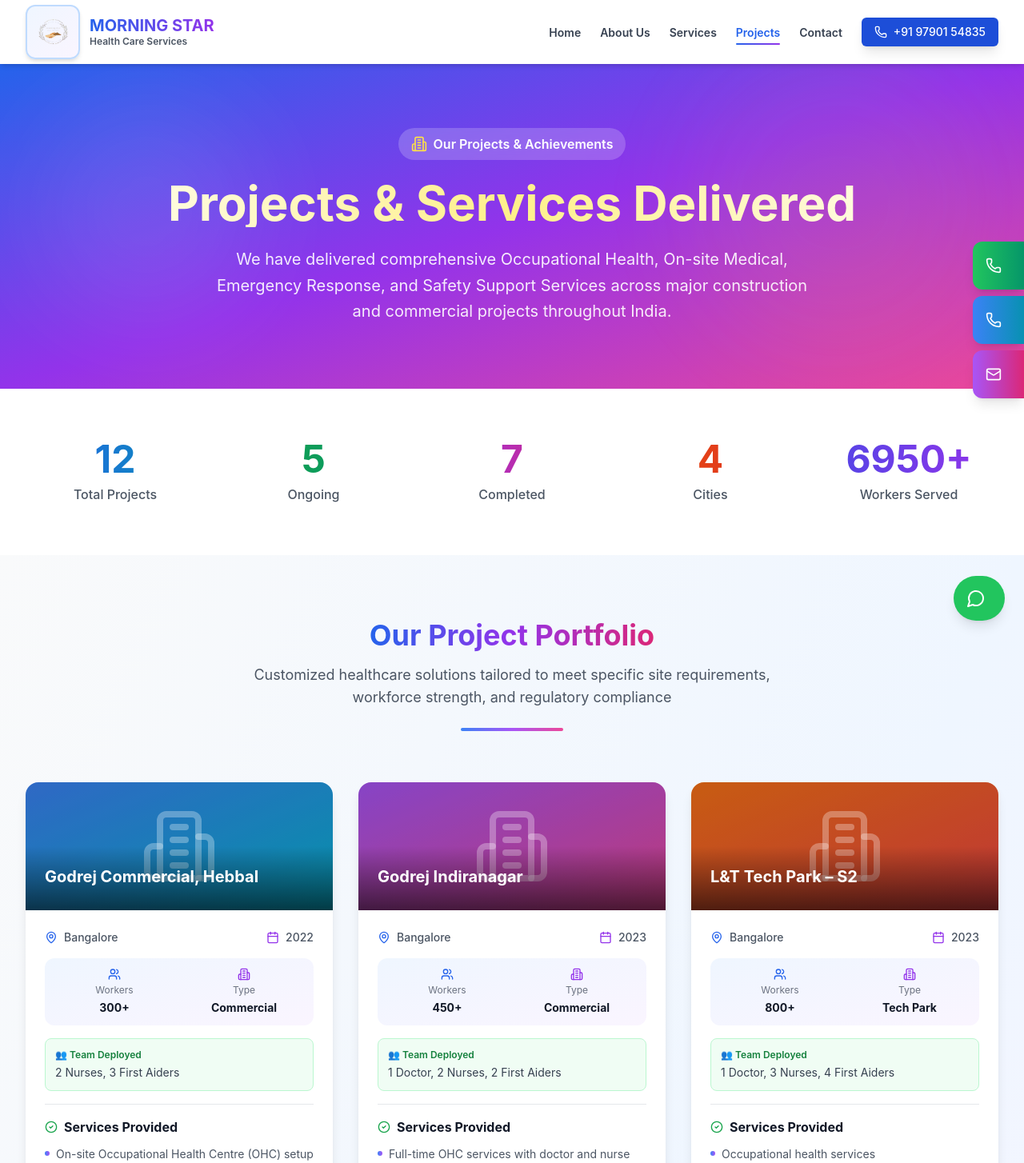
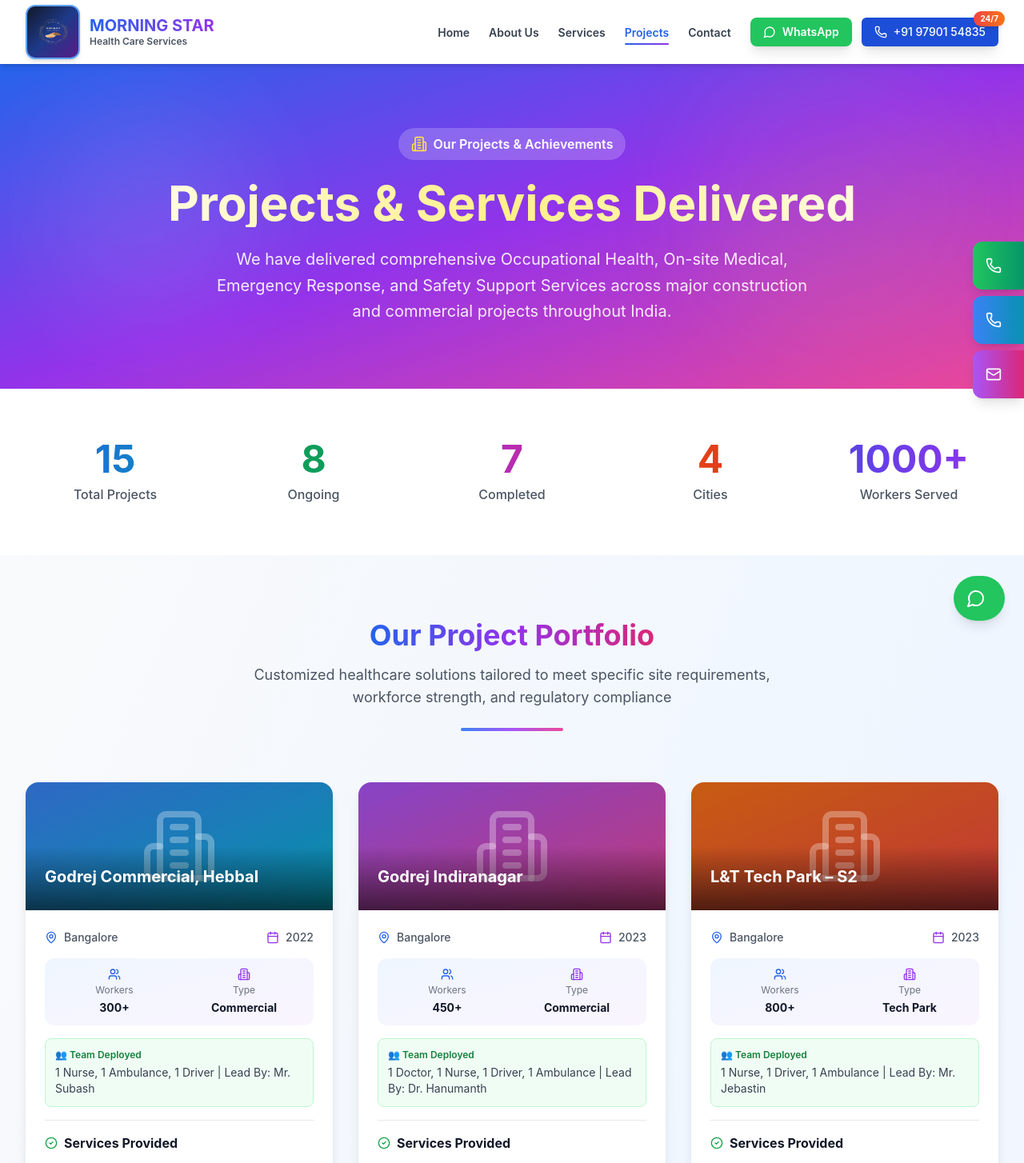
Before and after one commit to Praveennnnn/ambulanceService, a React (Vite) app: page /projects in a window 1280 px wide. Shown: the top 1454 px of the page at 80% size. Built offline with nearby package versions, Linux system fonts and the light colour scheme.

Commit message:
finallyy

```diff
--- a/src/components/Navbar.jsx
+++ b/src/components/Navbar.jsx
@@ -1,6 +1,6 @@
-import React, { useState, useEffect } from 'react';
+import React, { useState, useEffect, useRef } from 'react';
 import { Link, useLocation } from 'react-router-dom';
-import { Menu, X, Phone } from 'lucide-react';
+import { Menu, X, Phone, MessageCircle } from 'lucide-react';
 import { Button } from './ui/Button';
 import { motion, AnimatePresence } from 'framer-motion';
 import logo from '../images/image_2/logo-MS.png';
@@ -9,6 +9,7 @@
   const [isOpen, setIsOpen] = useState(false);
   const [scrolled, setScrolled] = useState(false);
   const location = useLocation();
+  const mobileMenuRef = useRef(null);
 
   useEffect(() => {
     const handleScroll = () => {
@@ -17,6 +18,40 @@
     window.addEventListener('scroll', handleScroll);
     return () => window.removeEventListener('scroll', handleScroll);
   }, []);
+
+  // Lock body scroll when mobile menu is open
+  useEffect(() => {
+    if (isOpen) {
+      document.body.style.overflow = 'hidden';
+    } else {
+      document.body.style.overflow = 'unset';
+    }
+    return () => {
+      document.body.style.overflow = 'unset';
+    };
+  }, [isOpen]);
+
+  // Close menu on Escape key
+  useEffect(() => {
+    const handleEscape = (e) => {
+      if (e.key === 'Escape' && isOpen) {
+        setIsOpen(false);
+      }
+    };
+    document.addEventListener('keydown', handleEscape);
+    return () => document.removeEventListener('keydown', handleEscape);
+  }, [isOpen]);
+
+  // Close menu when clicking outside
+  useEffect(() => {
+    const handleClickOutside = (e) => {
+      if (mobileMenuRef.current && !mobileMenuRef.current.contains(e.target) && isOpen) {
+        setIsOpen(false);
+      }
+    };
+    document.addEventListener('mousedown', handleClickOutside);
+    return () => document.removeEventListener('mousedown', handleClickOutside);
+  }, [isOpen]);
 
   const navLinks = [
     { name: 'Home', path: '/' },
@@ -38,12 +73,12 @@
         <div className="flex justify-between items-center h-20">
           {/* Logo */}
           <Link to="/" className="flex items-center gap-3 group">
-            <div className="bg-gradient-to-br from-blue-50 to-purple-50 p-2 rounded-xl border-2 border-blue-200 shadow-md group-hover:shadow-lg group-hover:border-blue-400 transition-all duration-300">
+            <div className="relative bg-gradient-to-br from-gray-900 via-blue-900 to-purple-900 p-2 rounded-xl border-2 border-blue-400 shadow-md group-hover:shadow-lg group-hover:border-blue-300 transition-all duration-300 overflow-hidden">
               <img
                 src={logo}
                 alt="Morning Star Health Care Services"
-                className="h-12 w-12 object-contain group-hover:scale-110 transition-transform duration-300"
-                loading="lazy"
+                className="h-12 w-12 object-contain group-hover:scale-110 transition-transform duration-300 relative z-10"
+                loading="eager"
               />
             </div>
             <div className="flex flex-col">
@@ -75,19 +110,35 @@
                 )}
               </Link>
             ))}
-            <a href="tel:+919790154835">
-              <Button variant="primary" size="sm" className="gap-2 shadow-lg hover:shadow-xl hover:scale-105 transition-all">
-                <Phone className="h-4 w-4" />
-                +91 97901 54835
-              </Button>
-            </a>
+            <div className="flex items-center gap-3">
+              <a
+                href="https://wa.me/919790154835?text=Hello%20Morning%20Star%20Health%20Care%2C%20I%20need%20assistance"
+                target="_blank"
+                rel="noopener noreferrer"
+                className="flex items-center gap-2 px-4 py-2 bg-green-500 text-white rounded-lg font-semibold text-sm hover:bg-green-600 transition-all hover:scale-105 shadow-lg hover:shadow-xl"
+              >
+                <MessageCircle className="h-4 w-4" />
+                WhatsApp
+              </a>
+              <a href="tel:+919790154835" className="relative">
+                <Button variant="primary" size="sm" className="gap-2 shadow-lg hover:shadow-xl hover:scale-105 transition-all">
+                  <Phone className="h-4 w-4" />
+                  +91 97901 54835
+                </Button>
+                <span className="absolute -top-2 -right-2 bg-gradient-to-r from-red-500 to-orange-500 text-white text-[10px] font-bold px-2 py-0.5 rounded-full shadow-md animate-pulse">
+                  24/7
+                </span>
+              </a>
+            </div>
           </div>
 
           {/* Mobile Menu Button */}
           <div className="md:hidden">
             <button
               onClick={() => setIsOpen(!isOpen)}
-              className="text-gray-600 hover:text-primary-700 focus:outline-none"
+              className="text-gray-600 hover:text-primary-700 focus:outline-none focus:ring-2 focus:ring-blue-500 rounded-lg p-1"
+              aria-label="Toggle navigation menu"
+              aria-expanded={isOpen}
             >
               {isOpen ? <X className="h-6 w-6" /> : <Menu className="h-6 w-6" />}
             </button>
@@ -99,6 +150,7 @@
       <AnimatePresence>
         {isOpen && (
           <motion.div
+            ref={mobileMenuRef}
             initial={{ opacity: 0, height: 0 }}
             animate={{ opacity: 1, height: 'auto' }}
             exit={{ opacity: 0, height: 0 }}
@@ -110,21 +162,33 @@
                   key={link.name}
                   to={link.path}
                   onClick={() => setIsOpen(false)}
-                  className={`block px-3 py-3 rounded-md text-base font-medium ${
+                  className={`block px-3 py-3 rounded-md text-base font-medium relative ${
                     isActive(link.path)
-                      ? 'bg-primary-50 text-primary-700'
+                      ? 'bg-gradient-to-r from-blue-50 to-purple-50 text-blue-700 border-l-4 border-blue-600'
                       : 'text-gray-700 hover:bg-gray-50'
                   }`}
                 >
                   {link.name}
                 </Link>
               ))}
-              <div className="pt-4">
-                <a href="tel:+919790154835" className="block">
+              <div className="pt-4 space-y-3">
+                <a
+                  href="https://wa.me/919790154835?text=Hello%20Morning%20Star%20Health%20Care%2C%20I%20need%20assistance"
+                  target="_blank"
+                  rel="noopener noreferrer"
+                  className="flex items-center justify-center gap-2 w-full px-4 py-3 bg-green-500 text-white rounded-lg font-semibold hover:bg-green-600 transition-all shadow-lg"
+                >
+                  <MessageCircle className="h-5 w-5" />
+                  Chat on WhatsApp
+                </a>
+                <a href="tel:+919790154835" className="block relative">
                   <Button variant="primary" className="w-full gap-2">
                     <Phone className="h-4 w-4" />
-                    Call Us: +91 97901 54835
+                    Call: +91 97901 54835
                   </Button>
+                  <span className="absolute top-0 right-0 bg-gradient-to-r from-red-500 to-orange-500 text-white text-xs font-bold px-2 py-1 rounded-full shadow-md">
+                    24/7 Emergency
+                  </span>
                 </a>
               </div>
             </div>
--- a/src/pages/Home.jsx
+++ b/src/pages/Home.jsx
@@ -8,7 +8,6 @@
 
 gsap.registerPlugin(ScrollTrigger);
 
-import healthcareVideo from '../videos/VID_20260220111944.mp4';
 import teamImg from '../images/IMG_20250918_123859.png';
 import serviceImg1 from '../images/Screenshot 2025-12-13 214931.png';
 import serviceImg2 from '../images/image_1/IMG-20250116-WA0130.jpg.jpeg';
@@ -28,6 +27,8 @@
 import award1 from '../images/awards/WhatsApp Image 2026-02-19 at 3.44.10 PM.jpeg';
 import award2 from '../images/awards/WhatsApp Image 2026-02-19 at 3.44.11 PM (1).jpeg';
 import award3 from '../images/awards/WhatsApp Image 2026-02-19 at 3.44.11 PM.jpeg';
+//import healthcareVideo from '../videos/VID_20260220111944.mp4';
+
 
 const Home = () => {
   const featuresRef = useRef([]);
@@ -204,7 +205,8 @@
                 loop
                 playsInline
               >
-                <source src={healthcareVideo} type="video/mp4" />
+                <source src="https://res.cloudinary.com/morningstarhealthcare/video/upload/q_auto,f_auto/v1771590361/VID_20260220111944_tzh966.mp4" type="video/mp4" />
+                {/* <source src={healthcareVideo} type="video/mp4" /> */}
                 Your browser does not support the video tag.
               </video>
             </div>
--- a/src/pages/Projects.jsx
+++ b/src/pages/Projects.jsx
@@ -43,7 +43,7 @@
       location: 'Bangalore',
       duration: '2022 – 2023',
       year: 2022,
-      teamSize: '2 Nurses, 3 First Aiders',
+      teamSize: '1 Nurse, 1 Ambulance, 1 Driver | Lead By: Mr. Subash',
       workersServed: 300,
       industryType: 'Commercial',
       services: [
@@ -62,7 +62,7 @@
       location: 'Bangalore',
       duration: '2023 – 2024',
       year: 2023,
-      teamSize: '1 Doctor, 2 Nurses, 2 First Aiders',
+      teamSize: '1 Doctor, 1 Nurse, 1 Driver, 1 Ambulance | Lead By: Dr. Hanumanth',
       workersServed: 450,
       industryType: 'Commercial',
       services: [
@@ -81,7 +81,7 @@
       location: 'Bangalore',
       duration: '2023 – 2024',
       year: 2023,
-      teamSize: '1 Doctor, 3 Nurses, 4 First Aiders',
+      teamSize: '1 Nurse, 1 Driver, 1 Ambulance | Lead By: Mr. Jebastin',
       workersServed: 800,
       industryType: 'Tech Park',
       services: [
@@ -100,7 +100,7 @@
       location: 'Bangalore',
       duration: '2024',
       year: 2024,
-      teamSize: '1 Doctor, 2 Nurses',
+      teamSize: '1 Nurse | Lead By: Mr. Subash',
       workersServed: 350,
       industryType: 'Corporate',
       services: [
@@ -119,7 +119,7 @@
       location: 'Bangalore',
       duration: '2024',
       year: 2024,
-      teamSize: '2 Nurses, 3 First Aiders',
+      teamSize: '1 Driver, 1 Ambulance | Lead By: Mr. Subin',
       workersServed: 400,
       industryType: 'Construction',
       services: [
@@ -138,7 +138,7 @@
       location: 'Bangalore',
       duration: '2025 to 2026',
       year: 2025,
-      teamSize: '2 Doctors, 4 Nurses, 6 First Aiders',
+      teamSize: '1 Doctor, 2 Nurses, 2 Drivers, 1 Ambulance | Lead By: Dr. Shimsha',
       workersServed: 1200,
       industryType: 'Construction',
       services: [
@@ -157,7 +157,7 @@
       location: 'Chennai',
       duration: '2025',
       year: 2025,
-      teamSize: '1 Doctor, 3 Nurses, 4 First Aiders',
+      teamSize: '1 Nurse, 1 Driver, 1 Ambulance | Lead By: Mr. Ramar',
       workersServed: 600,
       industryType: 'Construction',
       services: [
@@ -176,7 +176,7 @@
       location: 'Hyderabad',
       duration: '2025',
       year: 2025,
-      teamSize: '1 Doctor, 2 Nurses, 3 First Aiders',
+      teamSize: '1 Nurse, 1 Driver, 1 Ambulance | Lead By: Mr. Sankalan',
       workersServed: 500,
       industryType: 'Construction',
       services: [
@@ -212,7 +212,7 @@
       location: 'Kolkata',
       duration: '2026',
       year: 2026,
-      teamSize: '2 Doctors, 3 Nurses, 5 First Aiders',
+      teamSize: '1 Nurse, 1 Driver, 1 Ambulance | Lead By: Mr. Bikram',
       workersServed: 900,
       industryType: 'Commercial',
       services: [
@@ -231,7 +231,7 @@
       location: 'Bangalore',
       duration: '2026',
       year: 2026,
-      teamSize: '1 Doctor, 3 Nurses, 4 First Aiders',
+      teamSize: '1 Driver, 1 Ambulance | Lead By: Mr. Rafier',
       workersServed: 700,
       industryType: 'Construction',
       services: [
@@ -250,7 +250,7 @@
       location: 'Bangalore',
       duration: '2026',
       year: 2026,
-      teamSize: '1 Doctor, 2 Nurses, 3 First Aiders',
+      teamSize: '1 Doctor, 2 Nurses, 3 First Aiders | Lead By: Dr. Mathusuthan',
       workersServed: 400,
       industryType: 'Industrial',
       services: [
@@ -269,7 +269,7 @@
       location: 'Bangalore',
       duration: '2026',
       year: 2026,
-      teamSize: '1 Doctor, 2 Nurses, 2 First Aiders',
+      teamSize: '1 Doctor, 1 Nurse, 1 Ambulance | Lead By: Dr. Mathusuthan',
       workersServed: 350,
       industryType: 'Industrial',
       services: [
@@ -355,19 +355,19 @@
           <div className="grid grid-cols-2 md:grid-cols-5 gap-6">
             <div className="text-center group hover:scale-105 transition-transform">
               <div className="text-4xl md:text-5xl font-bold bg-clip-text text-transparent bg-gradient-to-r from-blue-600 to-cyan-600 mb-2">
-                {stats.totalProjects}
+                15
               </div>
               <p className="text-gray-600 font-medium text-sm md:text-base">Total Projects</p>
             </div>
             <div className="text-center group hover:scale-105 transition-transform">
               <div className="text-4xl md:text-5xl font-bold bg-clip-text text-transparent bg-gradient-to-r from-green-600 to-emerald-600 mb-2">
-                {stats.ongoingProjects}
+                8
               </div>
               <p className="text-gray-600 font-medium text-sm md:text-base">Ongoing</p>
             </div>
             <div className="text-center group hover:scale-105 transition-transform">
               <div className="text-4xl md:text-5xl font-bold bg-clip-text text-transparent bg-gradient-to-r from-purple-600 to-pink-600 mb-2">
-                {stats.completedProjects}
+                7
               </div>
               <p className="text-gray-600 font-medium text-sm md:text-base">Completed</p>
             </div>
@@ -379,7 +379,7 @@
             </div>
             <div className="text-center group hover:scale-105 transition-transform">
               <div className="text-4xl md:text-5xl font-bold bg-clip-text text-transparent bg-gradient-to-r from-indigo-600 to-purple-600 mb-2">
-                {stats.totalWorkers}+
+                1000+
               </div>
               <p className="text-gray-600 font-medium text-sm md:text-base">Workers Served</p>
             </div>
--- a/src/pages/Services.jsx
+++ b/src/pages/Services.jsx
@@ -6,7 +6,7 @@
 
 import serviceImg1 from '../images/image_2/IMG_20251026_120100_8.jpg.jpeg';
 import serviceImg2 from '../images/morningstarhealthcare-18-09-2025-0001.webp';
-import serviceImg3 from '../images/Screenshot 2025-12-13 213337.png';
+import serviceImg3 from '../images/subin.jpeg';
 import serviceImg4 from '../images/image_2/IMG_20260219_145847.jpg.jpeg';
 import serviceImg5 from '../images/Medical Equipment Supply_1.png';
 import serviceImg6 from '../images/Medicine Supply.jpg';
```
Also changed, not shown: src/images/subin.jpeg (added).
